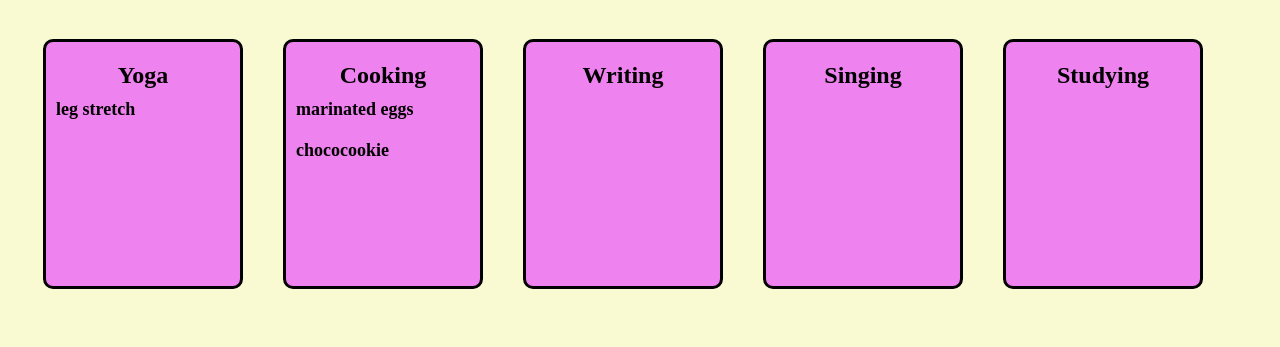
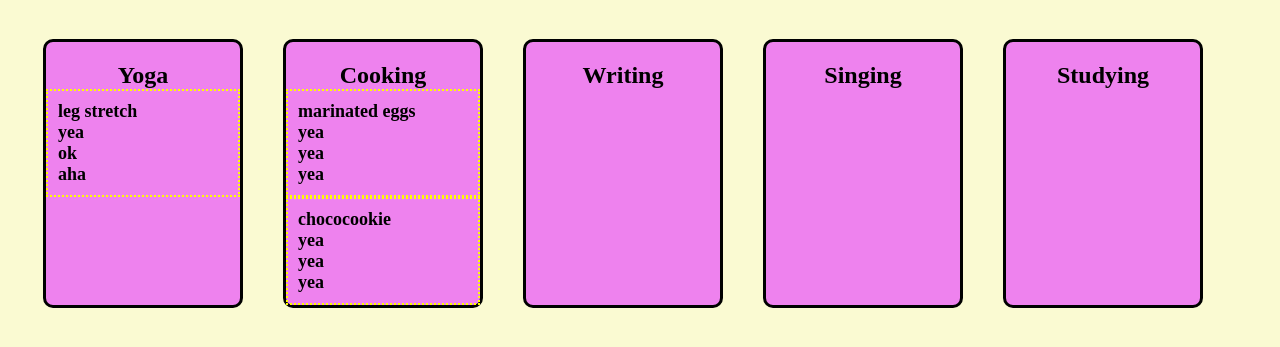
Before and after one commit to FlagonDragon/todo-list, a website built with webpack: page src/template.html in a window 1280 px wide. Shown: the part 61-408 px from the top of the page. Built offline with nearby package versions, Linux system fonts and the light colour scheme.

Commit message:
add todo details to DOM

```diff
--- a/src/DOM.js
+++ b/src/DOM.js
@@ -22,12 +22,28 @@ function writeContent() {
             console.log(todo.title)
 
             var todoDiv = document.createElement('div');
+            todoDiv.classList.add('todoDiv');
+            projectDiv.appendChild(todoDiv);
 
-            todoDiv.classList.add('todoDiv');
+            var todoTitle = document.createElement('span');
+            todoTitle.classList.add('todoTitle');
+            todoTitle.textContent = todo.title;
+            todoDiv.appendChild(todoTitle);
 
-            todoDiv.textContent += todo.title
+            var todoDesc = document.createElement('span');
+            todoDesc.classList.add('todoDesc');
+            todoDesc.textContent = todo.description;
+            todoDiv.appendChild(todoDesc);
 
-            projectDiv.appendChild(todoDiv);
+            var todoDate = document.createElement('span');
+            todoDate.classList.add('todoDate');
+            todoDate.textContent = todo.dueDate;
+            todoDiv.appendChild(todoDate);
+
+            var todoPrio = document.createElement('span');
+            todoPrio.classList.add('todoPrio');
+            todoPrio.textContent = todo.priority;
+            todoDiv.appendChild(todoPrio);
 
         });
 
--- a/src/index.js
+++ b/src/index.js
@@ -29,7 +29,7 @@ addProject('Singing');
 
 addProject('Studying');
 
-addTodo('Yoga','leg stretch','yea','yea','yea');
+addTodo('Yoga','leg stretch','yea','ok','aha');
 
 addTodo('Cooking','marinated eggs','yea','yea','yea');
 
--- a/src/styles.css
+++ b/src/styles.css
@@ -24,14 +24,17 @@ h1 {
     background-color: violet;
     border: 3px solid black;
     border-radius: 10px;
-    height: 250px;
+    min-height: 250px;
     width: 200px;
     margin: 20px;
     padding-top: 20px
 }
 
 .todoDiv {
+    display: flex;
+    flex-direction: column;
     font-size: 18px;
     text-align: left;
     padding: 10px;
+    border: 2px dotted yellow;
 }
```
Also changed, not shown: src/todos.js (line endings or trailing spaces).
